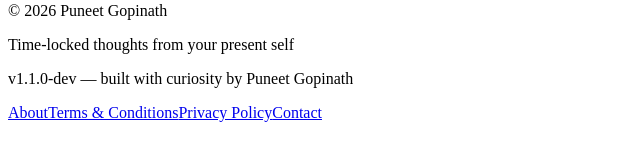
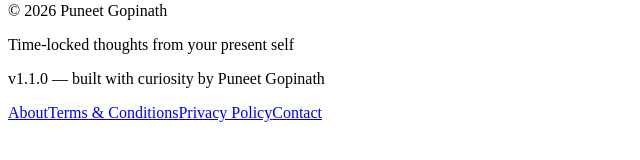
Before and after one commit to PuneetGopinath/chrono-capsule, a React app: page /dashboard/create in a window 1280 px wide. Shown: the part 284-444 px from the top of the page, without its empty margins (0-640 px from the left). Built offline with nearby package versions, Linux system fonts and the light colour scheme; the HTML template or start-up script is replaced by a standard one.

Commit message:
chore: update version to 1.1.0 and update changelog

```diff
--- a/package.json
+++ b/package.json
@@ -1,6 +1,6 @@
 {
   "name": "chrono-capsule",
-  "version": "1.1.0-dev",
+  "version": "1.1.0",
   "description": "An open-source platform to create encrypted, media-rich digital time capsules with scheduled unlocks",
   "main": "src/server/index.js",
   "scripts": {
--- a/src/client/components/Footer.jsx
+++ b/src/client/components/Footer.jsx
@@ -12,7 +12,7 @@ export default function Footer() {
             <div className="footer-left">
                 <p>&copy; {new Date().getFullYear()} Puneet Gopinath</p>
                 <p>Time-locked thoughts from your present self</p>
-                <p>v1.1.0-dev — built with curiosity by Puneet Gopinath</p>
+                <p>v1.1.0 — built with curiosity by Puneet Gopinath</p>
             </div>
 
             <div className="footer-right">
```
Also changed, not shown: 2 other files (tests, documents, lock files or other folders).
